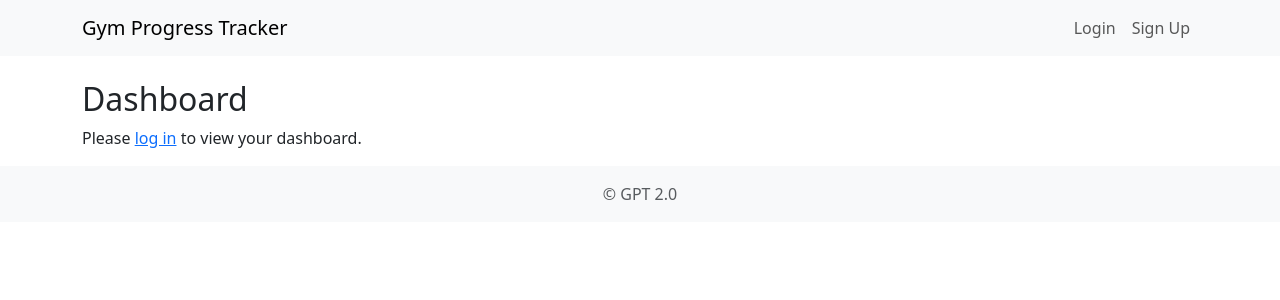
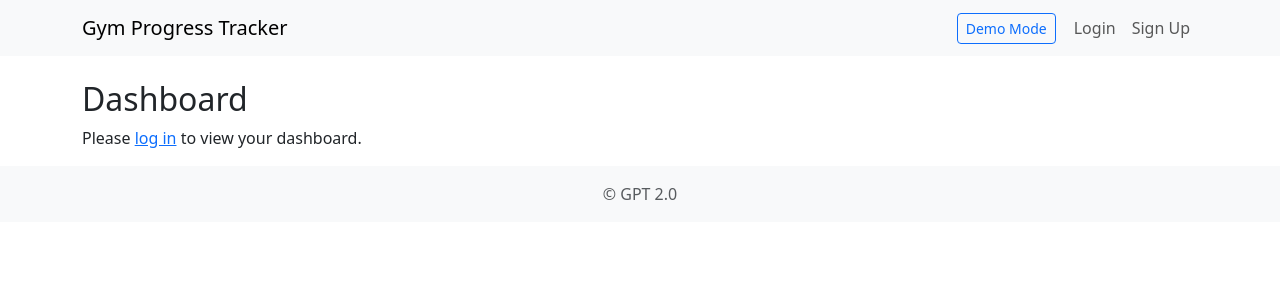
Before and after one commit to notintoab/gpt, a Flask app: page / in a window 1280 px wide. Shown: the top 300 px of the page. Run offline with Flask 3, Linux system fonts and the light colour scheme; some libraries are stand-ins or nearby versions.

Commit message:
added demo mode

```diff
--- a/app/routes.py
+++ b/app/routes.py
@@ -152,3 +152,19 @@ def get_data():
     }
 
     return jsonify(data)
+
+# route for demo mode
+@bp.route('/demo')
+def demo_login():
+    # query the demo user
+    demo_user = User.query.filter_by(username='demo_user').first()
+
+    if demo_user:
+        # log in demo user
+        login_user(demo_user)
+        flash('You are now logged in as a demo user.', 'warning')
+        return redirect(url_for('main.index'))
+
+    # if the demo user doesn't exist, show an error
+    flash('Demo user not found. Please contact support.', 'danger')
+    return redirect(url_for('main.index'))
--- a/app/static/css/style.css
+++ b/app/static/css/style.css
@@ -6,3 +6,8 @@
 table, th, td {
    border: 1px solid #dee2e6;
 }
+
+.demo-btn {
+   margin-top: 5px;
+   margin-right: 10px;
+}
--- a/app/templates/index.html
+++ b/app/templates/index.html
@@ -53,17 +53,17 @@
                 </h6>
             </a>
         </button>
+        <div class="mb-3">
+            <button onclick="setChartMode('body_weight')" class="btn btn-primary">Body Weight</button>
+            <button onclick="setChartMode('muscle_weight')" class="btn btn-success">Muscle Weight</button>
+            <button onclick="setChartMode('fat_weight')" class="btn btn-danger">Fat Weight</button>
+        </div>
+        <!-- chart container -->
+        <div id="chart" style="width: 100%; height: 400px; margin-top: 20px;"></div>
     {% else %}
         <p>You have no records yet. <a href="{{ url_for('main.add_result') }}">Add your first record</a>.</p>
     {% endif %}
     <!-- buttons to toggle between different charts -->
-    <div class="mb-3">
-        <button onclick="setChartMode('body_weight')" class="btn btn-primary">Body Weight</button>
-        <button onclick="setChartMode('muscle_weight')" class="btn btn-success">Muscle Weight</button>
-        <button onclick="setChartMode('fat_weight')" class="btn btn-danger">Fat Weight</button>
-    </div>
-    <!-- chart container -->
-    <div id="chart" style="width: 100%; height: 400px; margin-top: 20px;"></div>
 {% else %}
     <p>Please <a href="{{ url_for('main.login') }}">log in</a> to view your dashboard.</p>
 {% endif %}
--- a/app/templates/layout.html
+++ b/app/templates/layout.html
@@ -24,6 +24,9 @@
                             <a class="nav-link" href="{{ url_for('main.logout') }}">Logout</a>
                         </li>
                     {% else %}
+                        <li class="nav-item">
+                            <a class="demo-btn btn btn-outline-primary btn-sm" href="{{ url_for('main.demo_login') }}">Demo Mode</a>
+                        </li>
                         <li class="nav-item">
                             <a class="nav-link" href="{{ url_for('main.login') }}">Login</a>
                         </li>
```
